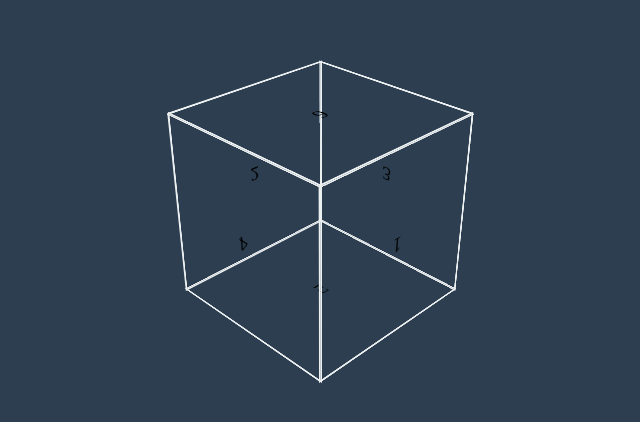
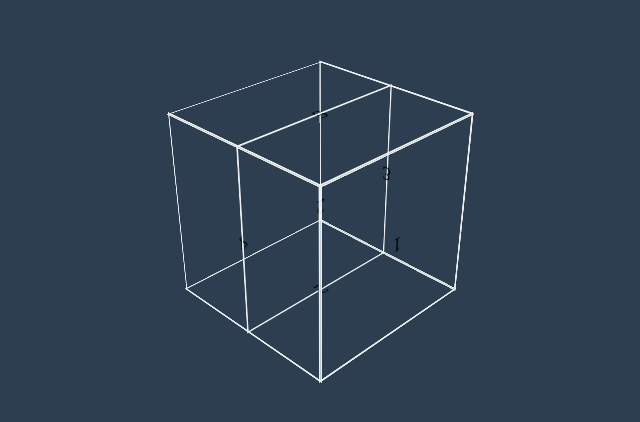
Before and after one commit to SangameshPK-2003/CSS-artwork-rotating-3D-cube, a plain HTML site: page index.html in a window 1280 px wide. Shown: the part 192-614 px from the top of the page, without its empty margins (318-958 px from the left). Drawn offline with Linux system fonts and the light colour scheme.

Commit message:
Update style.css

```diff
--- a/style.css
+++ b/style.css
@@ -33,7 +33,7 @@ body {
 }
 
 .front  { transform: translateZ(100px);}
-.back   { transform: rotateY(180deg) translateZ(100px);}
+/*.back   { transform: rotateY(180deg) translateZ(100px);}*/
 .left   { transform: rotateY(-90deg) translateZ(100px); }
 .right  { transform: rotateY(90deg) translateZ(100px); }
 .top    { transform: rotateX(90deg) translateZ(100px); }
```
